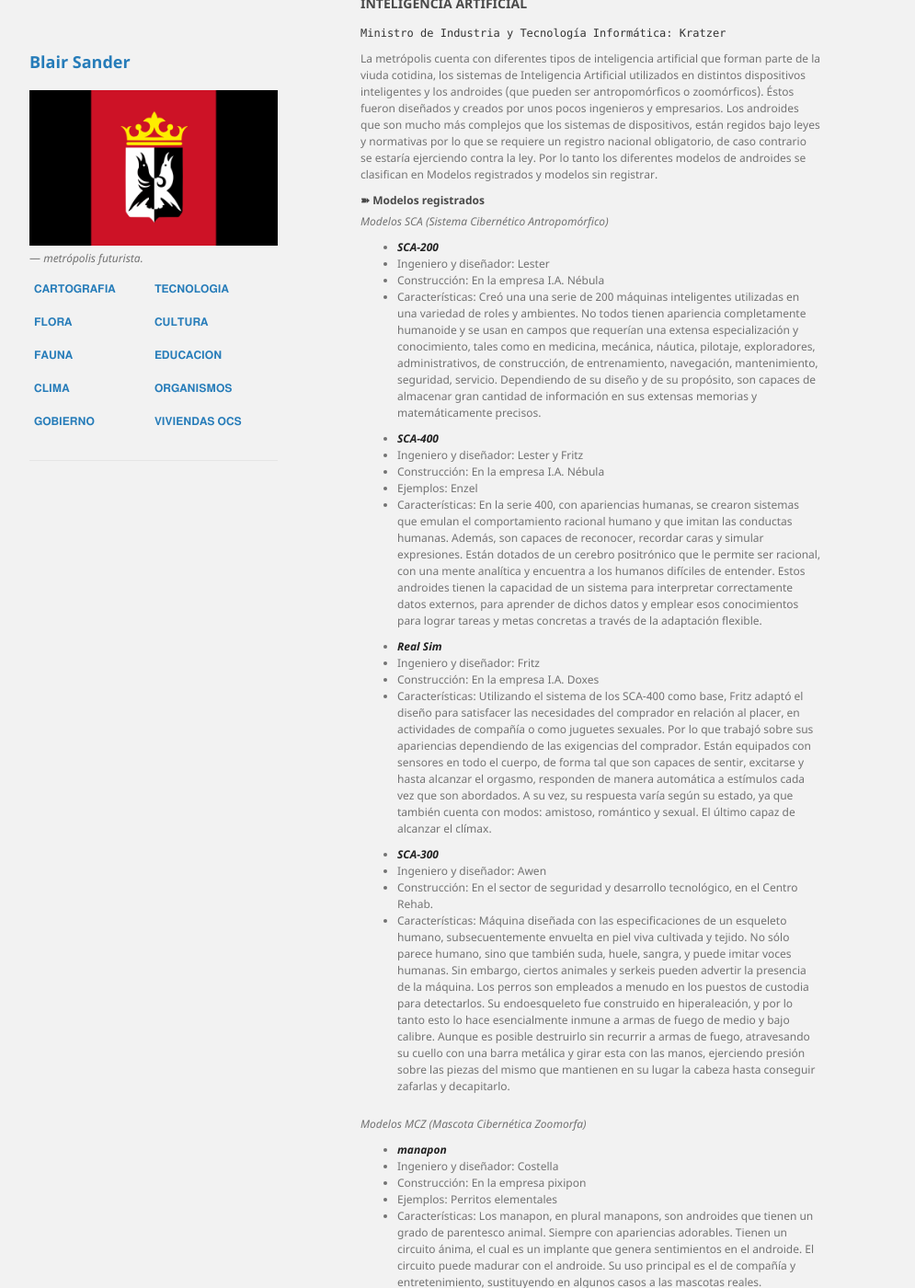
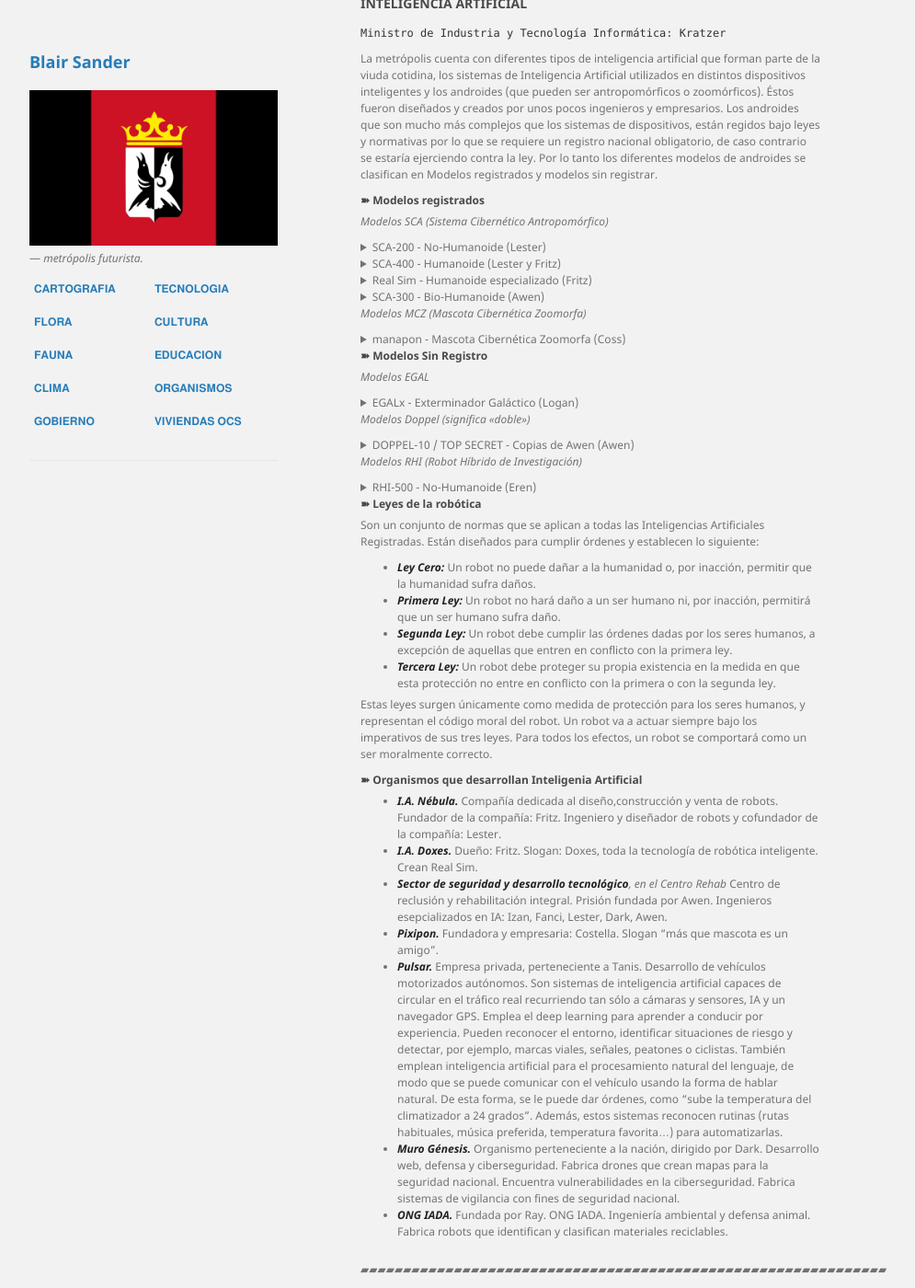
Before and after one commit to BlairSander/ciudad, a Jekyll site: the page built from tecnologia.md, in a window 1280 px wide and 1400 px high, scrolled down 1244 px. Shown: the whole window at 92% size, without its empty margins (178-1173 px from the left). Built offline with Jekyll 4.4.1, drawn with Linux system fonts in a browser that asks for light colours; our own code applies the rules of GitHub Pages for plain Markdown files; some of the changed text lies outside the part shown.

Commit message:
tecnologia.md

```diff
--- a/tecnologia.md
+++ b/tecnologia.md
@@ -53,58 +53,57 @@ Rama:
 La metrópolis cuenta con diferentes tipos de inteligencia artificial que forman parte de la viuda cotidina, los sistemas de Inteligencia Artificial utilizados en distintos dispositivos inteligentes y los androides (que pueden ser antropomórficos o zoomórficos). Éstos fueron diseñados y creados por unos pocos ingenieros y empresarios. Los androides que son mucho más complejos que los sistemas de dispositivos, están regidos bajo leyes y normativas por lo que se requiere un registro nacional obligatorio, de caso contrario se estaría ejerciendo contra la ley. Por lo tanto los diferentes modelos de androides se clasifican en Modelos registrados y modelos sin registrar.
 
 <h4>➽ Modelos registrados</h4>
+
 *Modelos SCA (Sistema Cibernético Antropomórfico)*
 
-* **_SCA-200_**
-* Ingeniero y diseñador: Lester
-* Construcción: En la empresa I.A. Nébula
-* Características: Creó una una serie de 200 máquinas inteligentes utilizadas en una variedad de roles y ambientes. No todos tienen apariencia completamente humanoide y se usan en campos que requerían una extensa especialización y conocimiento, tales como en medicina, mecánica, náutica, pilotaje, exploradores, administrativos, de construcción, de entrenamiento, navegación, mantenimiento, seguridad, servicio. Dependiendo de su diseño y de su propósito, son capaces de almacenar gran cantidad de información en sus extensas memorias y matemáticamente precisos.
+<details><summary>SCA-200 - No-Humanoide (Lester)</summary>
+Ingeniero y diseñador: Lester  <br>
+Construcción: En la empresa I.A. Nébula <br>
+Características: Creó una una serie de 200 máquinas inteligentes utilizadas en una variedad de roles y ambientes. No todos tienen apariencia completamente humanoide y se usan en campos que requerían una extensa especialización y conocimiento, tales como en medicina, mecánica, náutica, pilotaje, exploradores, administrativos, de construcción, de entrenamiento, navegación, mantenimiento, seguridad, servicio. Dependiendo de su diseño y de su propósito, son capaces de almacenar gran cantidad de información en sus extensas memorias y matemáticamente precisos. </details>
 
-* **_SCA-400_**
-* Ingeniero y diseñador: Lester y Fritz
-* Construcción: En la empresa I.A. Nébula
-* Ejemplos: Enzel
-* Características: En la serie 400, con apariencias humanas, se crearon sistemas que emulan el comportamiento racional humano y que imitan las conductas humanas. Además, son capaces de reconocer, recordar caras y simular expresiones. Están dotados de un cerebro positrónico que le permite ser racional, con una mente analítica y encuentra a los humanos difíciles de entender. Estos androides tienen la capacidad de un sistema para interpretar correctamente datos externos, para aprender de dichos datos y emplear esos conocimientos para lograr tareas y metas concretas a través de la adaptación flexible.
+<details><summary>SCA-400 - Humanoide (Lester y Fritz)</summary>
+Ingeniero y diseñador: Lester y Fritz <br>
+Construcción: En la empresa I.A. Nébula <br>
+Ejemplos: Enzel <br>
+Características: En la serie 400, con apariencias humanas, se crearon sistemas que emulan el comportamiento racional humano y que imitan las conductas humanas. Además, son capaces de reconocer, recordar caras y simular expresiones. Están dotados de un cerebro positrónico que le permite ser racional, con una mente analítica y encuentra a los humanos difíciles de entender. Estos androides tienen la capacidad de un sistema para interpretar correctamente datos externos, para aprender de dichos datos y emplear esos conocimientos para lograr tareas y metas concretas a través de la adaptación flexible.  </details>
 
-* **_Real Sim_**
-* Ingeniero y diseñador: Fritz
-* Construcción: En la empresa I.A. Doxes
-* Características: Utilizando el sistema de los SCA-400 como base, Fritz adaptó el diseño para satisfacer las necesidades del comprador en relación al placer, en actividades de compañía o como juguetes sexuales. Por lo que trabajó sobre sus apariencias dependiendo de las exigencias del comprador. Están equipados con sensores en todo el cuerpo, de forma tal que son capaces de sentir, excitarse y hasta alcanzar el orgasmo, responden de manera automática a estímulos cada vez que son abordados. A su vez, su respuesta varía según su estado, ya que también cuenta con modos: amistoso, romántico y sexual. El último capaz de alcanzar el clímax.
+<details><summary>Real Sim - Humanoide especializado (Fritz)</summary>
+Ingeniero y diseñador: Fritz <br>
+Construcción: En la empresa I.A. Doxes <br>
+Características: Utilizando el sistema de los SCA-400 como base, Fritz adaptó el diseño para satisfacer las necesidades del comprador en relación al placer, en actividades de compañía o como juguetes sexuales. Por lo que trabajó sobre sus apariencias dependiendo de las exigencias del comprador. Están equipados con sensores en todo el cuerpo, de forma tal que son capaces de sentir, excitarse y hasta alcanzar el orgasmo, responden de manera automática a estímulos cada vez que son abordados. A su vez, su respuesta varía según su estado, ya que también cuenta con modos: amistoso, romántico y sexual. El último capaz de alcanzar el clímax. </details>
 
-* **_SCA-300_**
-* Ingeniero y diseñador: Awen
-* Construcción: En el sector de seguridad y desarrollo tecnológico, en el Centro Rehab.
-* Características: Máquina diseñada con las especificaciones de un esqueleto humano, subsecuentemente envuelta en piel viva cultivada y tejido. No sólo parece humano, sino que también suda, huele, sangra, y puede imitar voces humanas. Sin embargo, ciertos animales y serkeis pueden advertir la presencia de la máquina. Los perros son empleados a menudo en los puestos de custodia para detectarlos. Su endoesqueleto fue construido en hiperaleación, y por lo tanto esto lo hace esencialmente inmune a armas de fuego de medio y bajo calibre. Aunque es posible destruirlo sin recurrir a armas de fuego, atravesando su cuello con una barra metálica y girar esta con las manos, ejerciendo presión sobre las piezas del mismo que mantienen en su lugar la cabeza hasta conseguir zafarlas y decapitarlo.
-<br>&nbsp;
+<details><summary>SCA-300 - Bio-Humanoide (Awen)</summary>
+Ingeniero y diseñador: Awen <br>
+Construcción: En el sector de seguridad y desarrollo tecnológico, en el Centro Rehab. <br>
+Características: Máquina diseñada con las especificaciones de un esqueleto humano, subsecuentemente envuelta en piel viva cultivada y tejido. No sólo parece humano, sino que también suda, huele, sangra, y puede imitar voces humanas. Sin embargo, ciertos animales y serkeis pueden advertir la presencia de la máquina. Los perros son empleados a menudo en los puestos de custodia para detectarlos. Su endoesqueleto fue construido en hiperaleación, y por lo tanto esto lo hace esencialmente inmune a armas de fuego de medio y bajo calibre. Aunque es posible destruirlo sin recurrir a armas de fuego, atravesando su cuello con una barra metálica y girar esta con las manos, ejerciendo presión sobre las piezas del mismo que mantienen en su lugar la cabeza hasta conseguir zafarlas y decapitarlo. </details>
 
 *Modelos MCZ (Mascota Cibernética Zoomorfa)*
 
-* **_manapon_**
-* Ingeniero y diseñador: Costella
-* Construcción: En la empresa pixipon
-* Ejemplos: Perritos elementales
-* Características: Los manapon, en plural manapons, son androides que tienen un grado de parentesco animal. Siempre con apariencias adorables. Tienen un circuito ánima, el cual es un implante que genera sentimientos en el androide. El circuito puede madurar con el androide. Su uso principal es el de compañía y entretenimiento, sustituyendo en algunos casos a las mascotas reales.
-<br>&nbsp;
+<details><summary>manapon - Mascota Cibernética Zoomorfa (Coss)</summary>
+Ingeniero y diseñador: Costella <br>
+Construcción: En la empresa pixipon <br>
+Ejemplos: Perritos elementales <br>
+Características: Los manapon, en plural manapons, son androides que tienen un grado de parentesco animal. Siempre con apariencias adorables. Tienen un circuito ánima, el cual es un implante que genera sentimientos en el androide. El circuito puede madurar con el androide. Su uso principal es el de compañía y entretenimiento, sustituyendo en algunos casos a las mascotas reales.
+ </details>
 
 <h4>➽ Modelos Sin Registro</h4>
-*Modelos EGAL (Exterminador Galáctico)*
+*Modelos EGAL*
 
-* **_EGALx_**
-* Ingeniero y diseñador: Logan
-* Características: Con la apariencia de mujer, es un prototipo altamente avanzado creado para el combate y destrucción. Cuenta con un endoesqueleto con una aleación muy dura, con la propiedad de formar armas blancas y objetos cortantes de metal con sus brazos. Su endoesqueleto está cubierto por tecnología nanométrica en metal líquido, con capacidad de tomar la apariencia y voz de personas con las que ha tenido algún contacto físico. Tiene la facilidad para colarse por espacios reducidos, rápido restablecimiento al impacto físico de golpes y ataques con objetos sólidos y armas, facilidad para formar armas con las que matar. El único modo de destruirlo definitivamente es fundirlo o bañarlo con ácido. <br>&nbsp;
+<details><summary>EGALx - Exterminador Galáctico (Logan)</summary>
+Ingeniero y diseñador: Logan <br>
+Características: Con la apariencia de mujer, es un prototipo altamente avanzado creado para el combate y destrucción. Cuenta con un endoesqueleto con una aleación muy dura, con la propiedad de formar armas blancas y objetos cortantes de metal con sus brazos. Su endoesqueleto está cubierto por tecnología nanométrica en metal líquido, con capacidad de tomar la apariencia y voz de personas con las que ha tenido algún contacto físico. Tiene la facilidad para colarse por espacios reducidos, rápido restablecimiento al impacto físico de golpes y ataques con objetos sólidos y armas, facilidad para formar armas con las que matar. El único modo de destruirlo definitivamente es fundirlo o bañarlo con ácido.  </details>
 
 *Modelos Doppel (significa «doble»)*
 
-* **_DOPPEL-10 	TOP SECRET xd_**
-* Ingeniero y diseñador: Awen
-* Características: Version mejorada en cuanto a la simulacion de humanidad, pero con resistencia baja, igual a la resistencia del cuerpo de Awen. No puede ser identificado por serkeis ni animales, solo si es destruida, desarmada e inspeccionada a fondo. Pensamiento y razonamiento, su funcion es asistir a los demas como lo haria la verdadera Awen. Capaz de sentir emociones y actuar acorde a las mismas. Autonomia. Personalidad marcada y basada en la de Awen. Memoria con informacion sobre la personalidad de Awen para actuar en base a lo que ella haria. Esta capacitada para tomar decisiones en situaciones dificiles.  <br>&nbsp;
+<details><summary>DOPPEL-10 / TOP SECRET - Copias de Awen (Awen)</summary>
+Ingeniero y diseñador: Awen <br>
+Características: Version mejorada en cuanto a la simulacion de humanidad, pero con resistencia baja, igual a la resistencia del cuerpo de Awen. No puede ser identificado por serkeis ni animales, solo si es destruida, desarmada e inspeccionada a fondo. Pensamiento y razonamiento, su funcion es asistir a los demas como lo haria la verdadera Awen. Capaz de sentir emociones y actuar acorde a las mismas. Autonomia. Personalidad marcada y basada en la de Awen. Memoria con informacion sobre la personalidad de Awen para actuar en base a lo que ella haria. Esta capacitada para tomar decisiones en situaciones dificiles.  </details>
 
-*Modelos RHI (Robot Humanoide de Investigación)*
+*Modelos RHI (Robot Híbrido de Investigación)*
 
-* **_RHI-500_**
-* Ingeniero y diseñador: Franci
-* Características: Ciberseguridad. Tareas de programación. Aprendizaje. Puede realizar diferentes tareas para facilitar investigaciones de datos, obteniendolos de otros dispositivos electrónicos y hackeando sus códigos para obtener acceso.
-Los robots poseen softwares de última generación capaces de captar, almacenar y compartir datos que se convierten en información de gran valor en el avance de los estudios de investigación. Poder contar con la precisión de la robótica en la ciencia permite obtener resultados más verídicos y realizar pruebas de hipótesis en entornos donde se aseguran que siempre se actúe bajo los mismos parámetros y estándares de ejecución y calidad. Por otro lado, la resistencia y exhaustiva manipulación que realiza un robot colaborativo, lo convierte en el mejor instrumento para el manejo de ciertas sustancias o la realización de ciertos procesos peligrosos.
+<details><summary>RHI-500 - No-Humanoide (Eren)</summary>
+Ingeniero y diseñador: Eren <br>
+Características: Ciberseguridad. Tareas de programación. Aprendizaje. Puede realizar diferentes tareas para facilitar investigaciones de datos. Los robots poseen softwares de última generación capaces de captar, almacenar y compartir datos que se convierten en información de gran valor en el avance de los estudios de investigación. Destaca su uso limitado de información, ya que lo procesan y comparten de manera activa, generando informes físicos para la imposibilidad del hackeo. Poder contar con la precisión de la robótica en la ciencia permite obtener resultados más verídicos y realizar pruebas de hipótesis en entornos donde se aseguran que siempre se actúe bajo los mismos parámetros y estándares de ejecución y calidad. Por otro lado, la resistencia y exhaustiva manipulación que realiza un robot colaborativo, lo convierte en el mejor instrumento para el manejo de ciertas sustancias o la realización de ciertos procesos peligrosos. </details>
 
 <h4>➽ Leyes de la robótica</h4>
 
```
